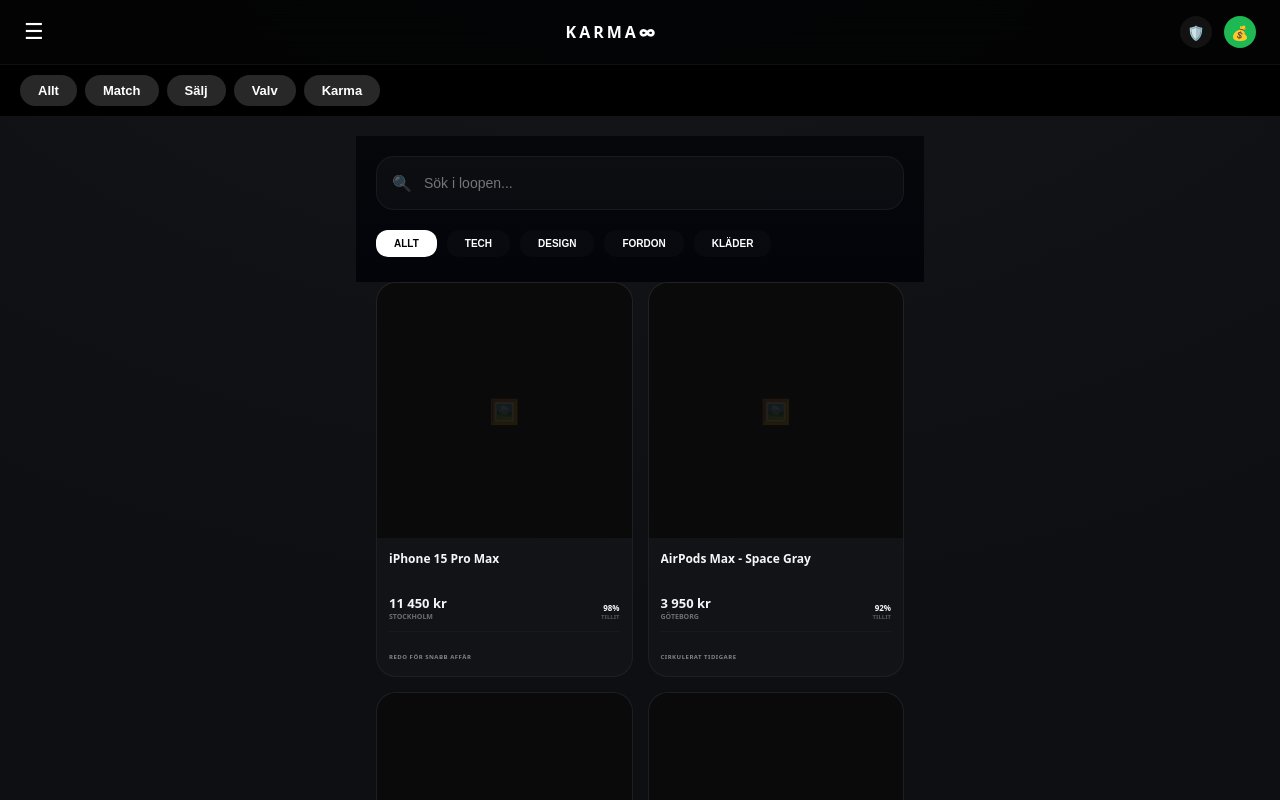
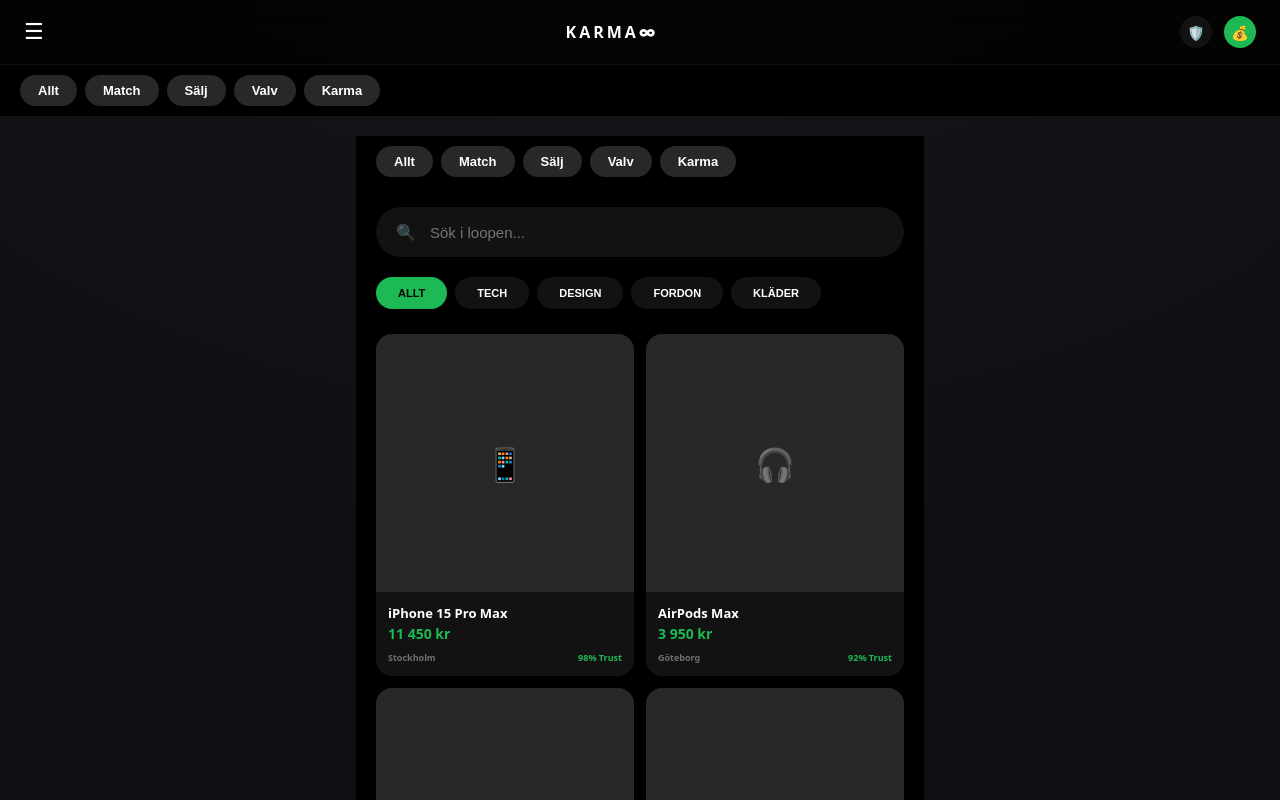
Before and after one commit to gascheckking/marketbeg-appGem, a Next.js app: page /buy in a window 1280 px wide. Shown: the top 800 px of the page. Built offline with nearby package versions, Linux system fonts and the light colour scheme.

Commit message:
Update page.tsx

```diff
--- a/app/buy/page.tsx
+++ b/app/buy/page.tsx
@@ -2,42 +2,43 @@
 "use client";
 import React from 'react';
 import Link from 'next/link';
+import TopTabs from "@/components/TopTabs";
 
 export default function BuyPage() {
   const categories = ['ALLT', 'TECH', 'DESIGN', 'FORDON', 'KLÄDER'];
 
   const listings = [
-    { id: '1', title: "iPhone 15 Pro Max", price: "11 450", location: "Stockholm", trust: "98%", tags: ["REDO FÖR SNABB AFFÄR"] },
-    { id: '2', title: "AirPods Max - Space Gray", price: "3 950", location: "Göteborg", trust: "92%", tags: ["CIRKULERAT TIDIGARE"] },
-    { id: '3', title: "Sony WH-1000XM5", price: "2 800", location: "Malmö", trust: "99%", tags: ["BANKID VERIFIERAD"] },
-    { id: '4', title: "Apple Watch Ultra 2", price: "7 200", location: "Uppsala", trust: "95%", tags: ["ESCROW AKTIVERAT"] },
+    { id: '1', title: "iPhone 15 Pro Max", price: "11 450", location: "Stockholm", trust: "98", tags: ["SNABB AFFÄR"] },
+    { id: '2', title: "AirPods Max", price: "3 950", location: "Göteborg", trust: "92", tags: ["CIRKULERAD"] },
+    { id: '3', title: "Sony WH-1000XM5", price: "2 800", location: "Malmö", trust: "99", tags: ["VERIFIERAD"] },
+    { id: '4', title: "Apple Watch Ultra 2", price: "7 200", location: "Uppsala", trust: "95", tags: ["ESCROW"] },
   ];
 
   return (
-    <div className="page-wrapper" style={{ paddingBottom: '100px', animation: 'fadeIn 0.5s ease' }}>
+    <div style={{ background: "#000", minHeight: "100vh", color: "#fff" }}>
+      <TopTabs />
 
-      {/* 1. SÖK & KATEGORIER */}
-      <div style={{ padding: '20px', background: 'linear-gradient(to bottom, #05070a, #02040a)' }}>
+      {/* SÖK & KATEGORIER */}
+      <div style={{ padding: '20px' }}>
         <div style={{
-          background: 'rgba(255,255,255,0.03)', padding: '15px', borderRadius: '18px',
-          border: '1px solid rgba(255,255,255,0.05)', marginBottom: '20px',
-          display: 'flex', alignItems: 'center', gap: '10px'
+          background: '#121212', padding: '14px 20px', borderRadius: '30px',
+          marginBottom: '20px', display: 'flex', alignItems: 'center', gap: '12px'
         }}>
           <span style={{ opacity: 0.4 }}>🔍</span>
           <input
             type="text"
             placeholder="Sök i loopen..."
-            style={{ background: 'none', border: 'none', color: '#fff', fontSize: '14px', outline: 'none', width: '100%' }}
+            style={{ background: 'none', border: 'none', color: '#fff', fontSize: '15px', outline: 'none', width: '100%' }}
           />
         </div>
 
-        <div style={{ display: 'flex', gap: '10px', overflowX: 'auto', paddingBottom: '5px' }} className="no-scrollbar">
+        <div style={{ display: 'flex', gap: '8px', overflowX: 'auto', paddingBottom: '5px' }} className="no-scrollbar">
           {categories.map((cat, i) => (
             <button key={cat} style={{
-              background: i === 0 ? '#fff' : 'rgba(255,255,255,0.02)',
+              background: i === 0 ? '#1DB954' : '#121212',
               color: i === 0 ? '#000' : '#fff',
-              border: 'none', padding: '8px 18px', borderRadius: '12px',
-              fontSize: '10px', fontWeight: 900, whiteSpace: 'nowrap'
+              border: 'none', padding: '10px 22px', borderRadius: '20px',
+              fontSize: '11px', fontWeight: 900, whiteSpace: 'nowrap'
             }}>
               {cat}
             </button>
@@ -45,38 +46,23 @@ export default function BuyPage() {
         </div>
       </div>
 
-      {/* 2. LISTING-FLÖDE */}
+      {/* LISTING-GRID */}
       <div style={{ padding: '0 20px' }}>
-        <div style={{ display: 'grid', gridTemplateColumns: '1fr 1fr', gap: '15px' }}>
+        <div style={{ display: 'grid', gridTemplateColumns: '1fr 1fr', gap: '12px' }}>
           {listings.map((item) => (
             <Link key={item.id} href={`/buy/${item.id}`} style={{ textDecoration: 'none', color: 'inherit' }}>
-              <div style={{ background: 'rgba(255,255,255,0.02)', borderRadius: '20px', overflow: 'hidden', border: '1px solid rgba(255,255,255,0.05)' }}>
-                {/* PRODUKTBILD PLACEHOLDER */}
-                <div style={{ aspectRatio: '1/1', background: '#0a0a0a', display: 'flex', alignItems: 'center', justifyContent: 'center' }}>
-                  <span style={{ opacity: 0.1, fontSize: '24px' }}>🖼️</span>
+              <div style={{ background: '#121212', borderRadius: '16px', overflow: 'hidden' }}>
+                <div style={{ aspectRatio: '1/1', background: '#282828', display: 'flex', alignItems: 'center', justifyContent: 'center' }}>
+                  <span style={{ fontSize: '32px' }}>{item.title.includes("iPhone") ? "📱" : "🎧"}</span>
                 </div>
 
                 <div style={{ padding: '12px' }}>
-                  <div style={{ fontSize: '12px', fontWeight: 900, marginBottom: '4px', height: '36px', overflow: 'hidden' }}>{item.title}</div>
+                  <div style={{ fontSize: '13px', fontWeight: 800, marginBottom: '2px', whiteSpace: 'nowrap', overflow: 'hidden', textOverflow: 'ellipsis' }}>{item.title}</div>
+                  <div style={{ fontSize: '14px', fontWeight: 900, color: '#1DB954', marginBottom: '8px' }}>{item.price} kr</div>
 
-                  <div style={{ display: 'flex', justifyContent: 'space-between', alignItems: 'flex-end', marginTop: '8px' }}>
-                    <div>
-                      <div style={{ fontSize: '13px', fontWeight: 900, color: 'var(--neon-mint)' }}>{item.price} kr</div>
-                      <div style={{ fontSize: '7px', fontWeight: 800, opacity: 0.4 }}>{item.location.toUpperCase()}</div>
-                    </div>
-                    <div style={{ textAlign: 'right' }}>
-                      <div style={{ fontSize: '8px', fontWeight: 900, color: 'var(--neon-purple)' }}>{item.trust}</div>
-                      <div style={{ fontSize: '6px', fontWeight: 800, opacity: 0.3 }}>TILLIT</div>
-                    </div>
-                  </div>
-
-                  {/* LUGNA SIGNALER (Baserat på din vision) */}
-                  <div style={{ marginTop: '10px', paddingTop: '10px', borderTop: '1px solid rgba(255,255,255,0.03)' }}>
-                    {item.tags.map(tag => (
-                      <span key={tag} style={{ fontSize: '6px', fontWeight: 900, opacity: 0.5, letterSpacing: '0.5px' }}>
-                        {tag}
-                      </span>
-                    ))}
+                  <div style={{ display: 'flex', justifyContent: 'space-between', alignItems: 'center' }}>
+                    <span style={{ fontSize: '9px', fontWeight: 800, opacity: 0.4 }}>{item.location}</span>
+                    <span style={{ fontSize: '9px', fontWeight: 900, color: '#1DB954' }}>{item.trust}% Trust</span>
                   </div>
                 </div>
               </div>
@@ -85,16 +71,8 @@ export default function BuyPage() {
         </div>
       </div>
 
-      {/* 3. LUGN INFO-RAD I BOTTEN */}
-      <div style={{ padding: '40px 20px', textAlign: 'center' }}>
-        <p style={{ fontSize: '9px', fontWeight: 800, opacity: 0.2, letterSpacing: '1px' }}>
-          ALLA AFFÄRER KONTROLLERAS VIA KARMA SHIELD
-        </p>
-      </div>
-
       <style jsx>{`
         .no-scrollbar::-webkit-scrollbar { display: none; }
-        @keyframes fadeIn { from { opacity: 0; transform: translateY(5px); } to { opacity: 1; transform: translateY(0); } }
       `}</style>
     </div>
   );
```
